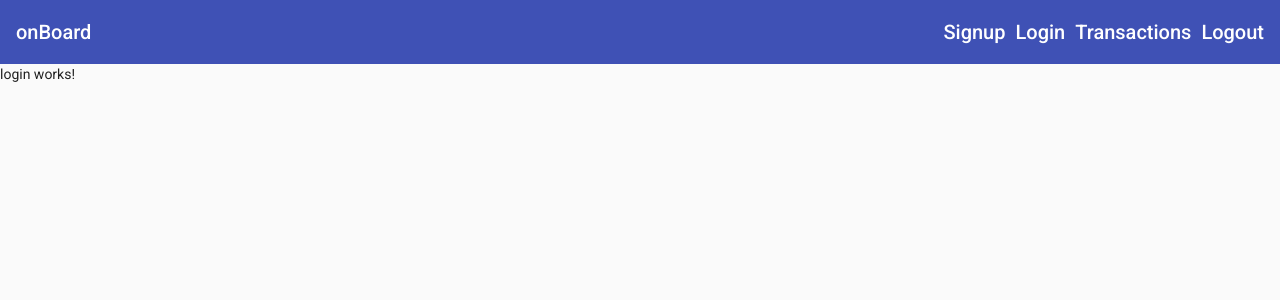
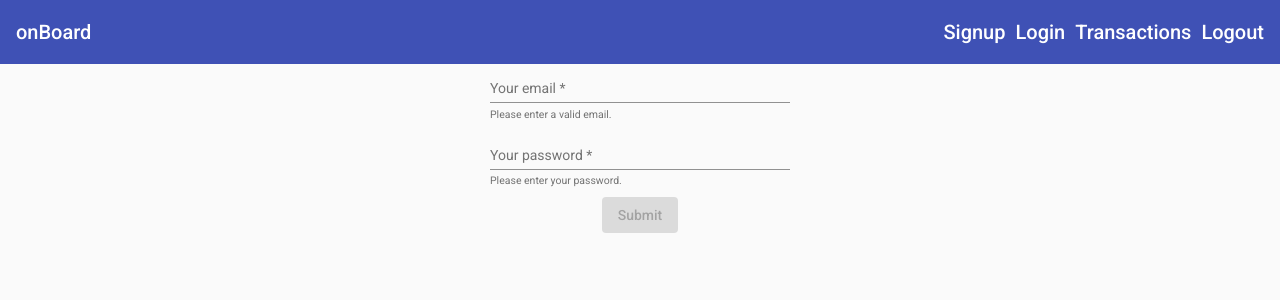
Before and after one commit to JoaoRodriguesGithub/OnboardFrontend, an Angular app: page /login in a window 1280 px wide. Shown: the top 300 px of the page. Built offline with nearby package versions, Linux system fonts and the light colour scheme.

Commit message:
Conding name and password fields for Login page

```diff
--- a/src/app/app.module.ts
+++ b/src/app/app.module.ts
@@ -11,7 +11,7 @@
 import { TransactionsComponent } from './transactions/transactions.component';
 import { NewTransactionComponent } from './transactions/new-transaction/new-transaction.component';
 import { WelcomeComponent } from './welcome/welcome.component';
-import { FormsModule } from '@angular/forms';
+import { FormsModule, ReactiveFormsModule } from '@angular/forms';
 import { HeaderComponent } from './navigation/header/header.component';
 import { SidenavListComponent } from './navigation/sidenav-list/sidenav-list.component';
 
@@ -32,7 +32,8 @@
     BrowserAnimationsModule,
     MaterialModule,
     FormsModule,
-    FlexLayoutModule
+    FlexLayoutModule,
+    ReactiveFormsModule
   ],
   providers: [],
   bootstrap: [AppComponent]
--- a/src/app/auth/login/login.component.css
+++ b/src/app/auth/login/login.component.css
@@ -0,0 +1,3 @@
+mat-form-field {
+  width: 300px;
+};
--- a/src/app/auth/login/login.component.html
+++ b/src/app/auth/login/login.component.html
@@ -1 +1,17 @@
-<p>login works!</p>
+<section>
+  <form fxLayout="column" fxLayoutAlign="center center" fxLayoutGap="10px" [formGroup]="loginForm"
+    (ngSubmit)="onSubmit()">
+    <mat-form-field>
+      <input type="email" matInput placeholder="Your email" formControlName="email">
+      <mat-hint>Please enter a valid email.</mat-hint>
+      <mat-error>Invalid or missing email.</mat-error>
+    </mat-form-field>
+    <mat-form-field>
+      <input type="password" matInput placeholder="Your password" formControlName="password">
+      <mat-hint>Please enter your password.</mat-hint>
+      <mat-error>Missing password.</mat-error>
+    </mat-form-field>
+    <button type="submit" mat-raised-button color="primary"
+      [disabled]="loginForm.invalid">Submit</button>
+  </form>
+</section>
--- a/src/app/auth/login/login.component.ts
+++ b/src/app/auth/login/login.component.ts
@@ -1,15 +1,22 @@
 import { Component, OnInit } from '@angular/core';
+import { FormGroup, FormControl, Validators } from '@angular/forms';
 
 @Component({
   selector: 'app-login',
   templateUrl: './login.component.html',
-  styleUrls: ['./login.component.css']
+  styleUrls: ['./login.component.css'],
 })
 export class LoginComponent implements OnInit {
+  loginForm: FormGroup;
 
-  constructor() { }
-
-  ngOnInit(): void {
+  ngOnInit() {
+    this.loginForm = new FormGroup({
+      email: new FormControl('', {
+        validators: [Validators.required, Validators.email],
+      }),
+      password: new FormControl('', { validators: [Validators.required] }),
+    });
   }
-
+  onSubmit() {
+  }
 }
```
